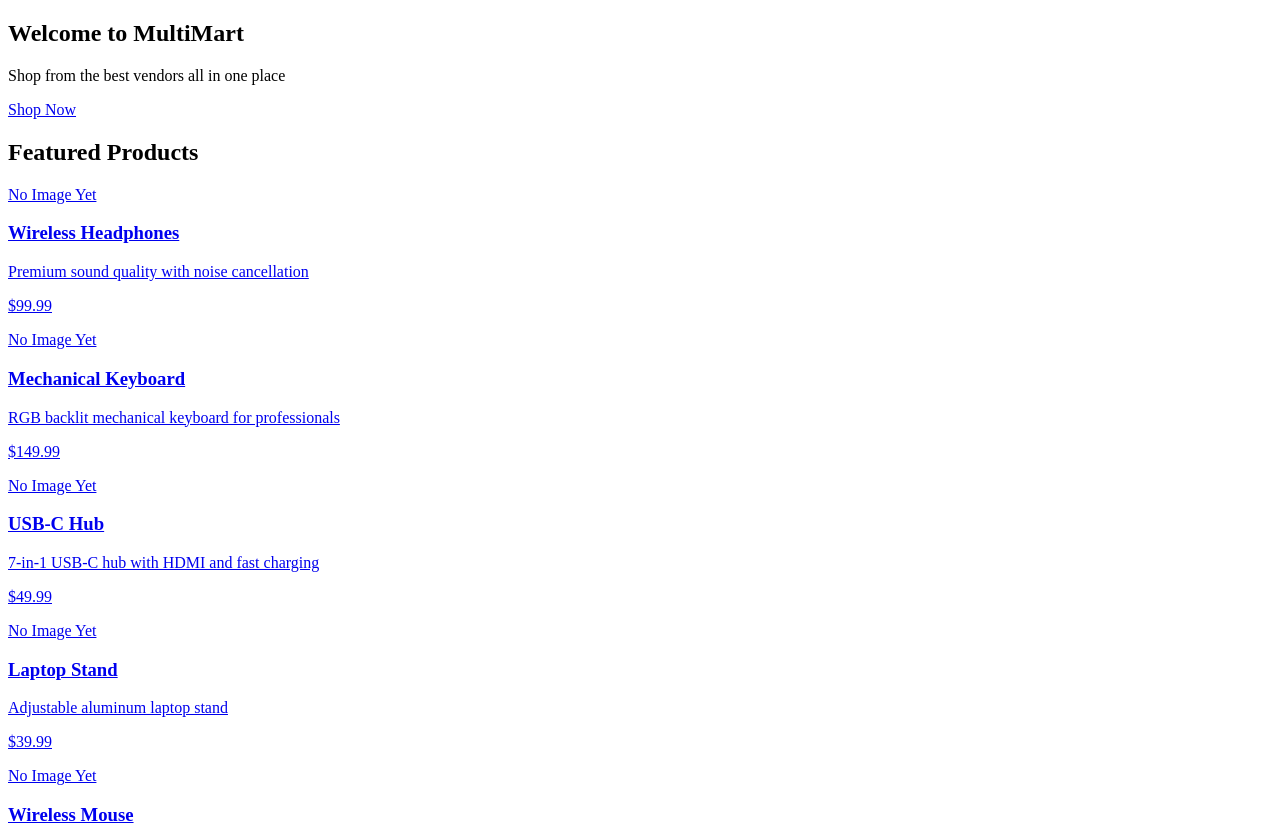
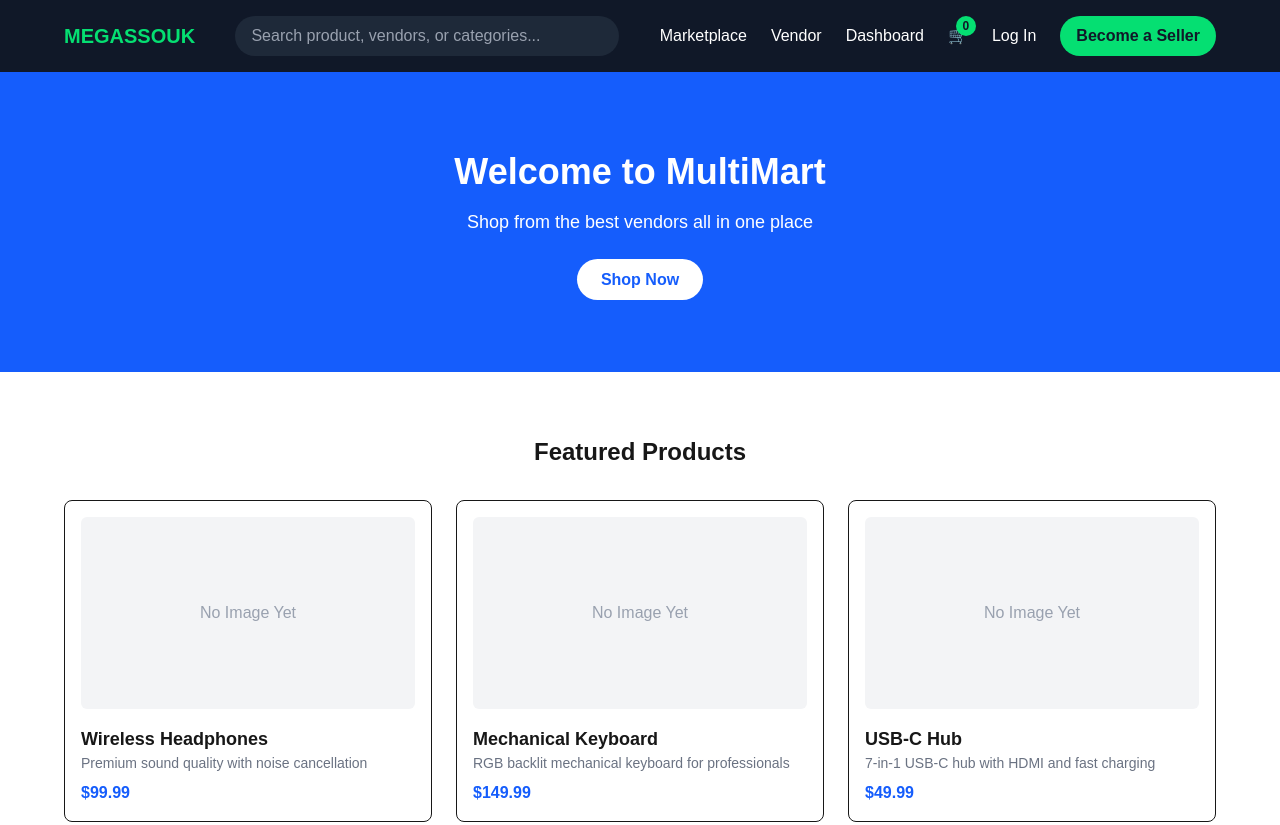
Before and after one commit to kalhub96/multi-vendor-marketplace, a Next.js app: page / in a window 1280 px wide. Shown: the top 825 px of the page. Built offline with nearby package versions, Linux system fonts and the light colour scheme.

Commit message:
update layout file and create navbar file

```diff
--- a/app/layout.tsx
+++ b/app/layout.tsx
@@ -1,3 +1,23 @@
+import type { Metadata } from "next"
+import { Geist, Geist_Mono } from "next/font/google"
+import "./globals.css"
+import Navbar from "@/components/navbar"
+
+const geistSans = Geist({
+  variable: "--font-geist-sans",
+  subsets:["latin"],
+})
+
+const geistMono = Geist_Mono({
+  variable: "--font-geist-mono",
+  subsets: ["latin"],
+})
+
+export const metadata: Metadata = {
+  title: "MultiMart — Ethiopian Marketplace",
+  description: "Shop from the best vendors all in one place",
+}
+
 export default function RootLayout({
   children,
 }: {
@@ -5,7 +25,8 @@
 }) {
   return (
     <html lang="en">
-      <body>
+      <body className={'${geistSans.variable} ${geistMono.variable} antialiased bg-gray-50'}>
+        <Navbar />
         {children}
       </body>
     </html>
--- /dev/null
+++ b/components/navbar.tsx
@@ -0,0 +1,50 @@
+"use client"
+
+import Link from "next/link"
+import { useState } from "react"
+
+export default function Navbar() {
+    const [cartCount, setCartCount] = useState(0)
+
+    return (
+        <nav className="bg-gray-900 text-white px-8 py-4">
+            <div className="flex items-center justify-between max-w-6xl mx-auto">
+                <Link href="/" className="text-green-400 font-bold text-xl">
+                MEGASSOUK
+                </Link>
+
+                <input
+                type="text"
+                placeholder="Search product, vendors, or categories..."
+                className="hidden md:block w-96 px-4 py-2 rounded-full bg-gray-800 text-white placeholder-gray-400 focus:ring-2 focus:ring-green-400"
+                />
+                <div className="flex items-center gap-6">
+                    <Link href="/product" className="hover:text-green-400 transition-colors">
+                    Marketplace
+                    </Link>
+                    <Link href="/vendor/dashboard" className="hover:text-green-400 transition-colors">
+                    Vendor
+                    </Link>
+                    <Link href="/admin/dashboard" className="hover:text-green-400 transition-colors">
+                    Dashboard
+                    </Link>
+
+                    <Link href="/cart" className="relative hover:text-green-400 transition-colors">
+                    🛒
+                    <span className="absolute -top-2 -right-2 bg-green-400 text-gray-900 text-xs font-bold rounded-full w-5 h-5 flex items-center justify-center">
+                        {cartCount}
+                    </span>
+                    </Link>
+
+                    <Link href="/login" className="hover:text-green-400 transition-colors">
+                    Log In
+                    </Link>
+                    <Link href="/register" className="bg-green-400 text-gray-900 font-semibold px-4 py-2 rounded-full hover:bg-green-300 transition-colors">
+                    Become a Seller
+                    </Link>
+                </div>
+            </div>
+
+        </nav>
+    )
+}
```
